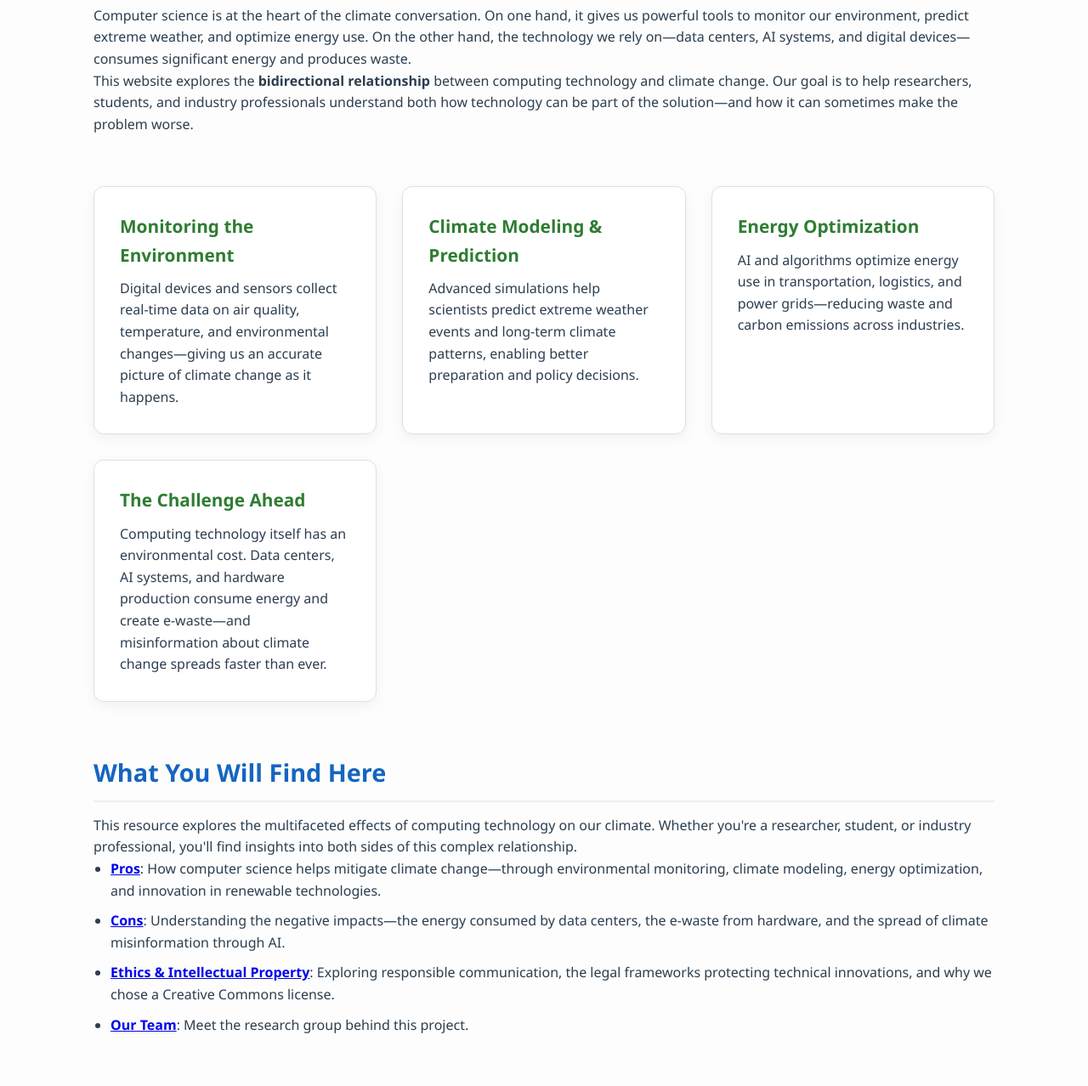
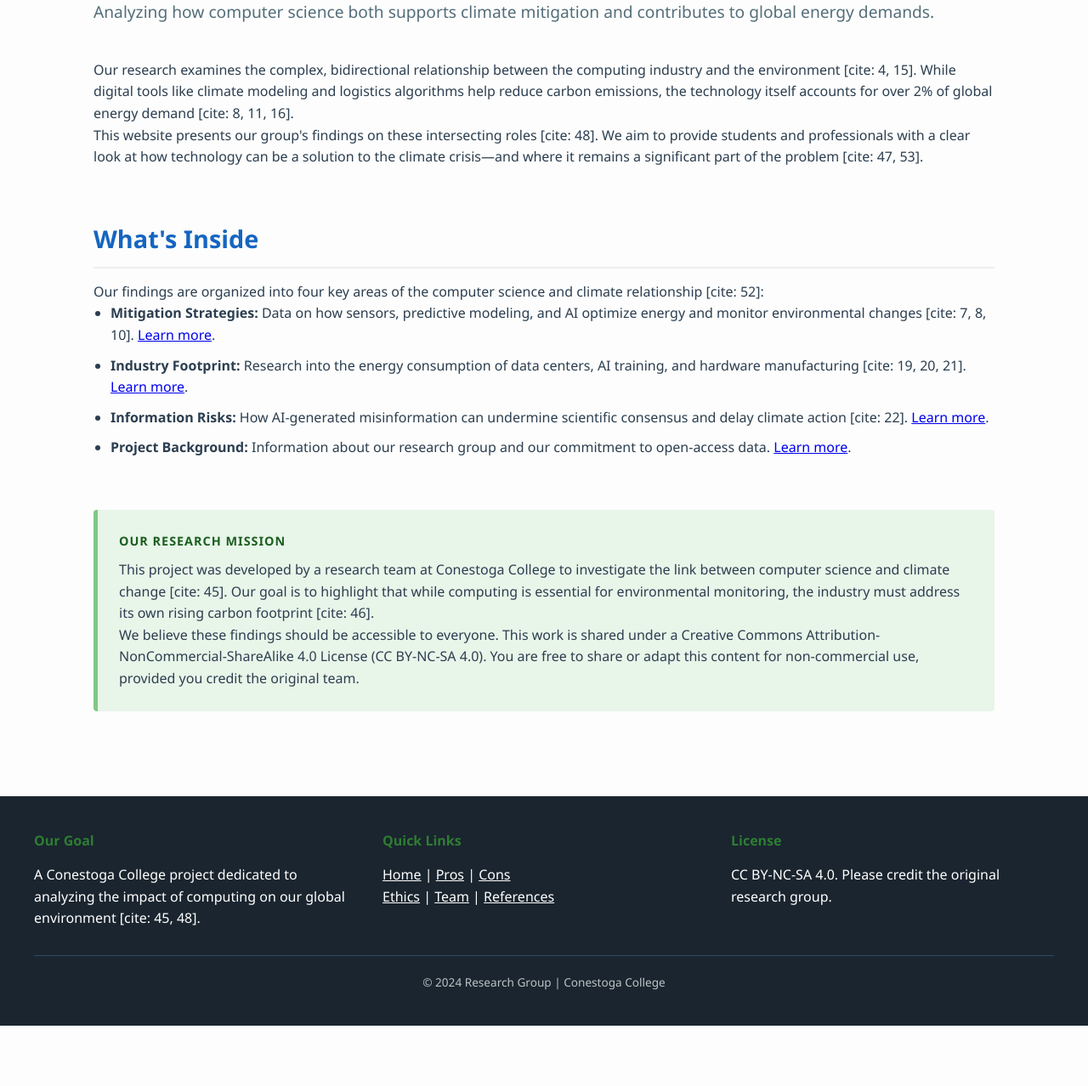
Before and after one commit to AbhinavVenkatSG/group3_projectb, a plain HTML site: page index.html in a window 1280 px wide. Shown: the part 249-1527 px from the top of the page at 85% size. After the commit the page ends 1456 px from the top, so only its background shows below. Drawn offline with Linux system fonts and the light colour scheme.

Commit message:
Update home page with copy.md content including citations

```diff
--- a/index.html
+++ b/index.html
@@ -3,8 +3,8 @@
 <head>
     <meta charset="UTF-8">
     <meta name="viewport" content="width=device-width, initial-scale=1.0">
-    <title>Home | Computing for a Sustainable Future</title>
-    <meta name="description" content="Exploring the bidirectional relationship between computer science and climate change - how technology both helps and harms our environment.">
+    <title>Home | The Environmental Impact of Computing</title>
+    <meta name="description" content="Analyzing how computer science both supports climate mitigation and contributes to global energy demands.">
     <link rel="stylesheet" href="styles/styles.css">
 </head>
 <body>
@@ -25,51 +25,30 @@
 
     <main>
         <section class="section" id="hero">
-            <h1>Computing for a Sustainable Future</h1>
-            <p class="subtitle">How computer science both helps and harms our climate—and what we can do about it.</p>
+            <h1>The Environmental Impact of Computing: A Research Report</h1>
+            <p class="subtitle">Analyzing how computer science both supports climate mitigation and contributes to global energy demands.</p>
 
-            <p>Computer science is at the heart of the climate conversation. On one hand, it gives us powerful tools to monitor our environment, predict extreme weather, and optimize energy use. On the other hand, the technology we rely on—data centers, AI systems, and digital devices—consumes significant energy and produces waste.</p>
+            <p>Our research examines the complex, bidirectional relationship between the computing industry and the environment [cite: 4, 15]. While digital tools like climate modeling and logistics algorithms help reduce carbon emissions, the technology itself accounts for over 2% of global energy demand [cite: 8, 11, 16].</p>
 
-            <p>This website explores the <strong>bidirectional relationship</strong> between computing technology and climate change. Our goal is to help researchers, students, and industry professionals understand both how technology can be part of the solution—and how it can sometimes make the problem worse.</p>
+            <p>This website presents our group's findings on these intersecting roles [cite: 48]. We aim to provide students and professionals with a clear look at how technology can be a solution to the climate crisis—and where it remains a significant part of the problem [cite: 47, 53].</p>
         </section>
 
         <section class="section">
-            <div class="card-grid">
-                <div class="card">
-                    <h3>Monitoring the Environment</h3>
-                    <p>Digital devices and sensors collect real-time data on air quality, temperature, and environmental changes—giving us an accurate picture of climate change as it happens.</p>
-                </div>
-                <div class="card">
-                    <h3>Climate Modeling & Prediction</h3>
-                    <p>Advanced simulations help scientists predict extreme weather events and long-term climate patterns, enabling better preparation and policy decisions.</p>
-                </div>
-                <div class="card">
-                    <h3>Energy Optimization</h3>
-                    <p>AI and algorithms optimize energy use in transportation, logistics, and power grids—reducing waste and carbon emissions across industries.</p>
-                </div>
-                <div class="card">
-                    <h3>The Challenge Ahead</h3>
-                    <p>Computing technology itself has an environmental cost. Data centers, AI systems, and hardware production consume energy and create e-waste—and misinformation about climate change spreads faster than ever.</p>
-                </div>
-            </div>
-        </section>
-
-        <section class="section">
-            <h2>What You Will Find Here</h2>
-            <p>This resource explores the multifaceted effects of computing technology on our climate. Whether you're a researcher, student, or industry professional, you'll find insights into both sides of this complex relationship.</p>
+            <h2>What's Inside</h2>
+            <p>Our findings are organized into four key areas of the computer science and climate relationship [cite: 52]:</p>
             <ul>
-                <li><strong><a href="pros.html">Pros</a></strong>: How computer science helps mitigate climate change—through environmental monitoring, climate modeling, energy optimization, and innovation in renewable technologies.</li>
-                <li><strong><a href="cons.html">Cons</a></strong>: Understanding the negative impacts—the energy consumed by data centers, the e-waste from hardware, and the spread of climate misinformation through AI.</li>
-                <li><strong><a href="ethics.html">Ethics & Intellectual Property</a></strong>: Exploring responsible communication, the legal frameworks protecting technical innovations, and why we chose a Creative Commons license.</li>
-                <li><strong><a href="team.html">Our Team</a></strong>: Meet the research group behind this project.</li>
+                <li><strong>Mitigation Strategies:</strong> Data on how sensors, predictive modeling, and AI optimize energy and monitor environmental changes [cite: 7, 8, 10]. <a href="pros.html">Learn more</a>.</li>
+                <li><strong>Industry Footprint:</strong> Research into the energy consumption of data centers, AI training, and hardware manufacturing [cite: 19, 20, 21]. <a href="cons.html">Learn more</a>.</li>
+                <li><strong>Information Risks:</strong> How AI-generated misinformation can undermine scientific consensus and delay climate action [cite: 22]. <a href="cons.html">Learn more</a>.</li>
+                <li><strong>Project Background:</strong> Information about our research group and our commitment to open-access data. <a href="team.html">Learn more</a>.</li>
             </ul>
         </section>
 
         <section class="section">
             <div class="data-box">
-                <h4>About This Project</h4>
-                <p>This website was developed by a research group studying the intersection of computer science and climate change. Our mission is to help readers understand the bidirectional relationship between computing technology and our environment—how it can both contribute to and help solve the climate crisis.</p>
-                <p>Because we believe this information should be accessible to everyone, we've released this work under a <strong>Creative Commons Attribution-NonCommercial-ShareAlike 4.0 License (CC BY-NC-SA 4.0)</strong>. This means you can share and adapt our content, as long as you credit us, don't use it commercially, and share any adaptations under the same license.</p>
+                <h4>Our Research Mission</h4>
+                <p>This project was developed by a research team at Conestoga College to investigate the link between computer science and climate change [cite: 45]. Our goal is to highlight that while computing is essential for environmental monitoring, the industry must address its own rising carbon footprint [cite: 46].</p>
+                <p>We believe these findings should be accessible to everyone. This work is shared under a Creative Commons Attribution-NonCommercial-ShareAlike 4.0 License (CC BY-NC-SA 4.0). You are free to share or adapt this content for non-commercial use, provided you credit the original team.</p>
             </div>
         </section>
     </main>
@@ -77,8 +56,8 @@
     <footer>
         <div class="footer-content">
             <div class="footer-section">
-                <h4>About This Project</h4>
-                <p>This website was created by a research group exploring how computer science affects our climate. We aim to make complex topics accessible to everyone—because understanding the relationship between technology and the environment matters to all of us.</p>
+                <h4>Our Goal</h4>
+                <p>A Conestoga College project dedicated to analyzing the impact of computing on our global environment [cite: 45, 48].</p>
             </div>
             <div class="footer-section">
                 <h4>Quick Links</h4>
@@ -87,7 +66,7 @@
             </div>
             <div class="footer-section">
                 <h4>License</h4>
-                <p>This work is licensed under Creative Commons CC BY-NC-SA 4.0. You can share and adapt this content with attribution and non-commercial use.</p>
+                <p>CC BY-NC-SA 4.0. Please credit the original research group.</p>
             </div>
         </div>
         <div class="footer-bottom">
```
Also changed, not shown: copy.md (+20 -36 lines).
